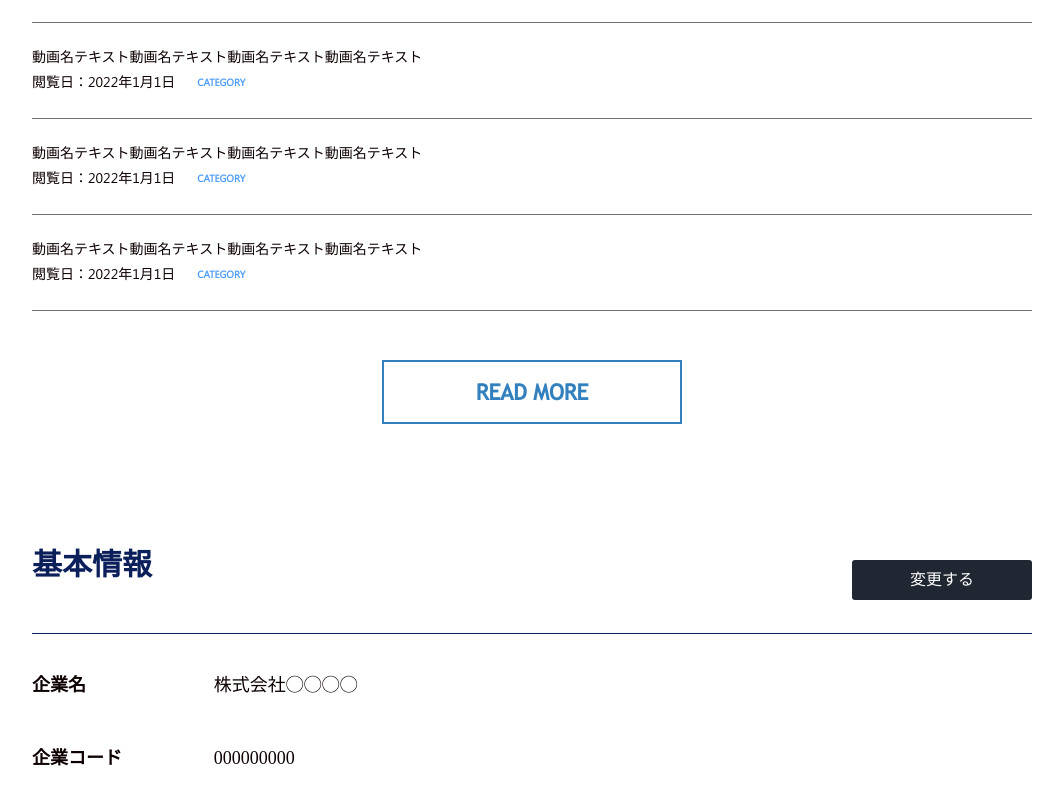
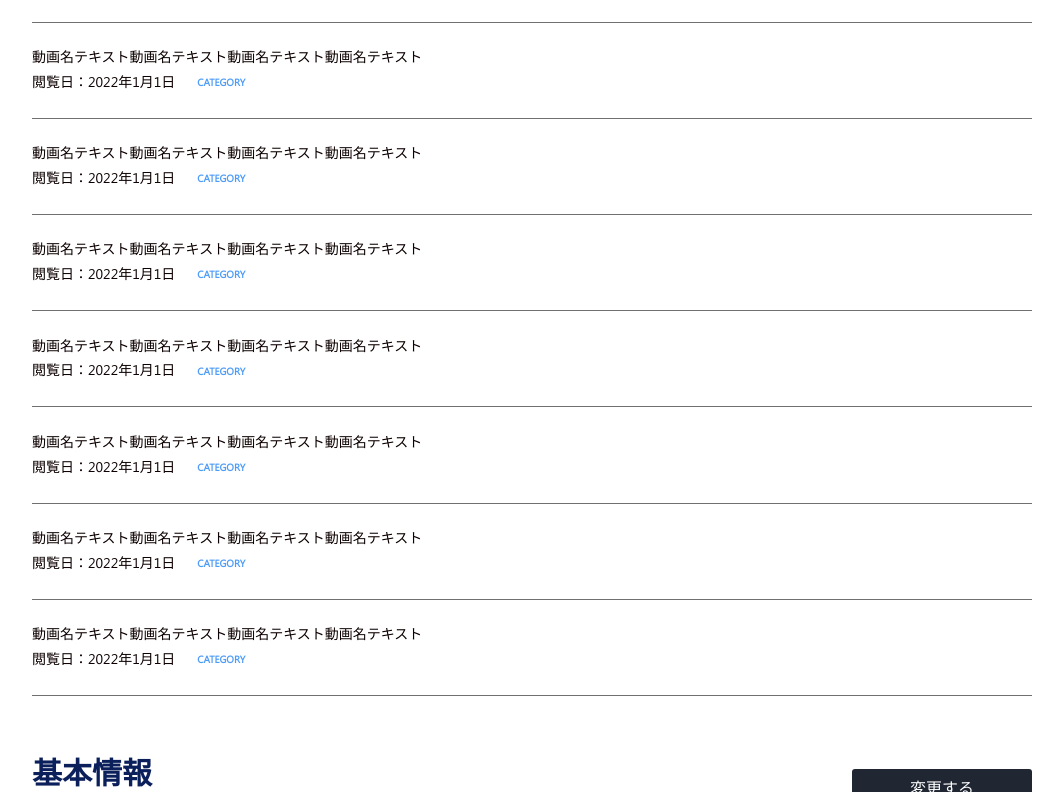
Before and after one commit to nikhilroy2/admin_user_client_login_html, a plain HTML site: page user_my_page.html in a window 1280 px wide. Both pictures are taken after a click on the button "READ MORE". Shown: the part 890-1682 px from the top of the page, without its empty margins (108-1171 px from the left). Drawn offline with nearby package versions, Linux system fonts and the light colour scheme; files that its build step writes are made by us from their sources; a web font is replaced by a local one.

Commit message:
user_my_page improved

```diff
--- a/user_my_page.html
+++ b/user_my_page.html
@@ -233,9 +233,10 @@
                 </div>
 
                 <div class="btn_action text-center">
-                    <button class="btn_action_more btn_mt btn_mb">
+                    <button onclick="loadMoreContent()" class="btn_action_more btn_mt btn_mb">
                         READ MORE
                     </button>
+                    <!-- // click script at end of body -->
                 </div>
             </div>
         </section>
@@ -695,6 +696,61 @@
 
     <!-- MDB -->
     <script type="text/javascript" src="https://cdnjs.cloudflare.com/ajax/libs/mdb-ui-kit/3.10.2/mdb.min.js"></script>
+
+    <script>
+        function loadMoreContent() {
+            // use can use api json response to load from json data
+            const content_list_object = [
+                {
+                    id: 1,
+                    title: '動画名テキスト動画名テキスト動画名テキスト動画名テキスト',
+                    date: '閲覧日：2022年1月1日',
+                    category: 'CATEGORY'
+                },
+                {
+                    id: 2,
+                    title: '動画名テキスト動画名テキスト動画名テキスト動画名テキスト',
+                    date: '閲覧日：2022年1月1日',
+                    category: 'CATEGORY'
+                },
+                {
+                    id: 3,
+                    title: '動画名テキスト動画名テキスト動画名テキスト動画名テキスト',
+                    date: '閲覧日：2022年1月1日',
+                    category: 'CATEGORY'
+                },
+                {
+                    id: 4,
+                    title: '動画名テキスト動画名テキスト動画名テキスト動画名テキスト',
+                    date: '閲覧日：2022年1月1日',
+                    category: 'CATEGORY'
+                },
+            ]
+
+            content_list_object.forEach(v => {
+
+                return document.querySelector('.content_list').innerHTML += `
+                <li>
+                            <h6>
+                               ${v.title}
+                            </h6>
+                            <div class="list_foot d-flex align-items-center">
+                                <span>${v.date}</span>
+                                <a href="#" class="text_f7">${v.category}</a>
+                            </div>
+                        </li>
+
+                `
+
+
+            })
+
+
+            // to hide read more button
+            event.target.remove()
+        }
+
+    </script>
 </body>
 
 </html>
```
Also changed, not shown: basic_page_edit.html (+1 -1 lines), user_page_menu_kokoro_solution.html (+1 -1 lines).
